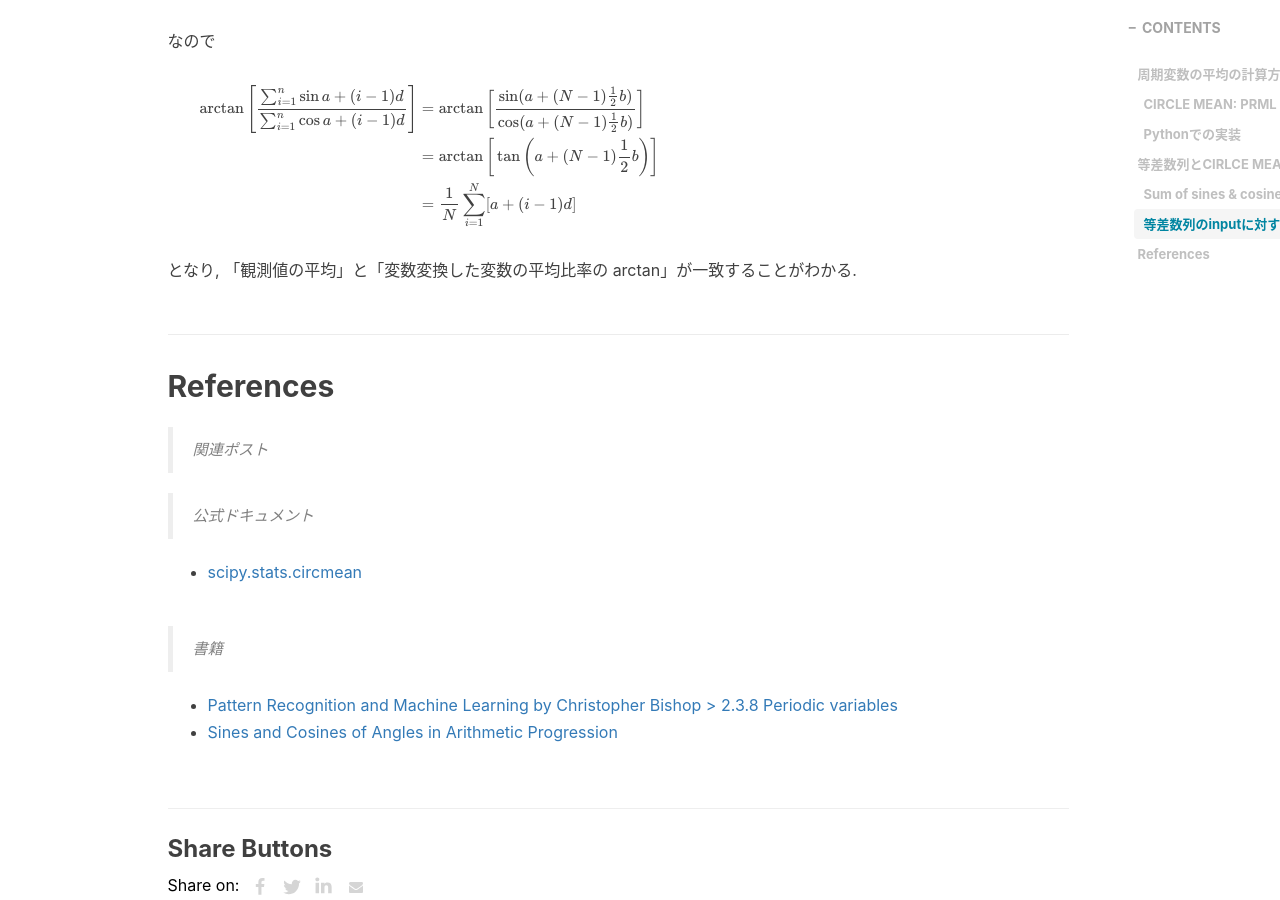
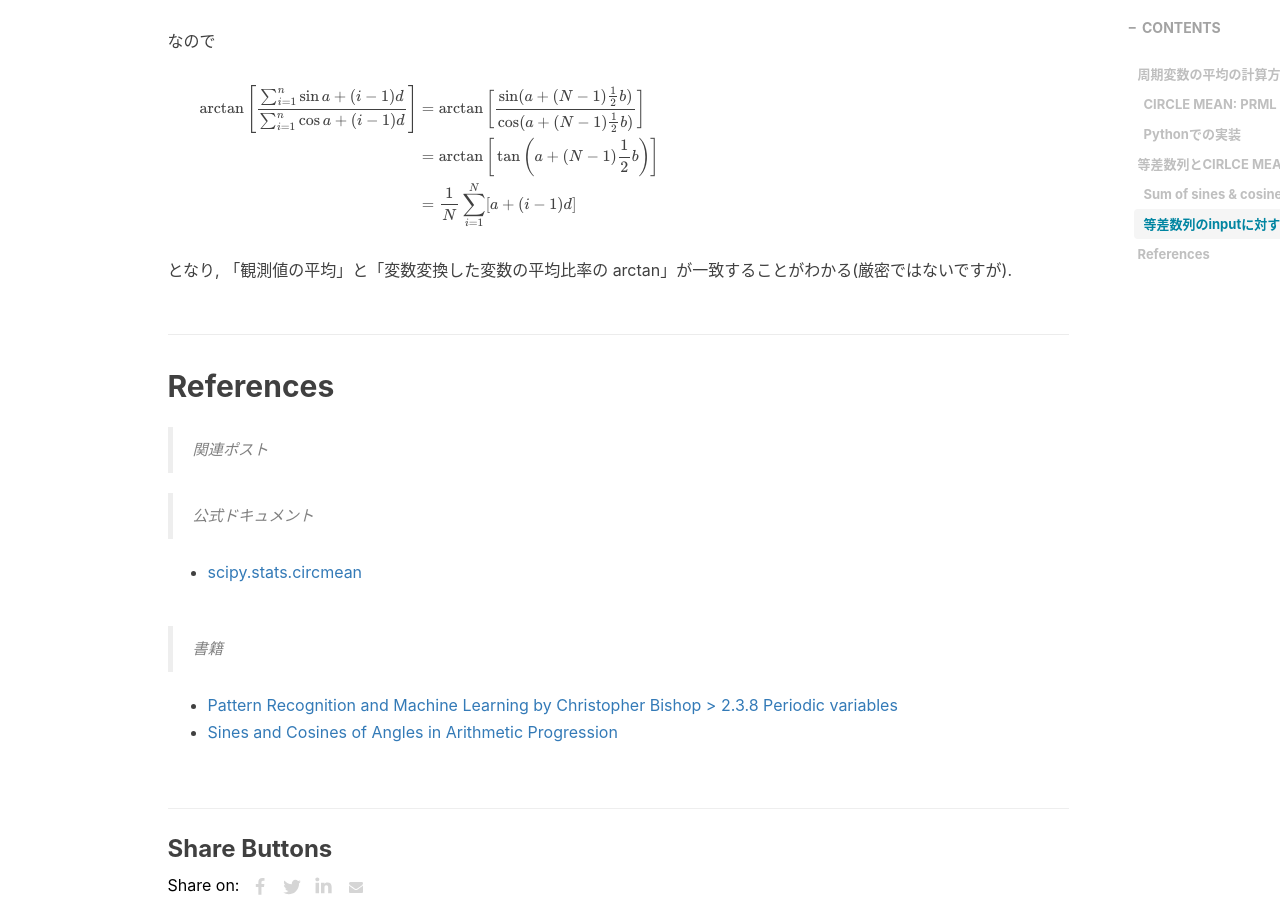
Before and after one commit to RyoNakagami/RyoNakagami.github.io, a Jekyll site: the page built from _posts/2023-01-20-circlemean.md, in a window 1280 px wide and 900 px high, scrolled down 5502 px. Built offline with Jekyll 4.4.1, drawn with Linux system fonts in a browser that asks for light colours; nearby versions of some CDN libraries; comment, search, counter and statistics services are not loaded.

Commit message:
FIX tags

```diff
--- a/_posts/2023-01-20-circlemean.md
+++ b/_posts/2023-01-20-circlemean.md
@@ -239,7 +239,7 @@ $$
 \end{align*}
 $$
 
-となり, 「観測値の平均」と「変数変換した変数の平均比率の arctan」が一致することがわかる.
+となり, 「観測値の平均」と「変数変換した変数の平均比率の arctan」が一致することがわかる(厳密ではないですが).
 
 
 ## References
```
